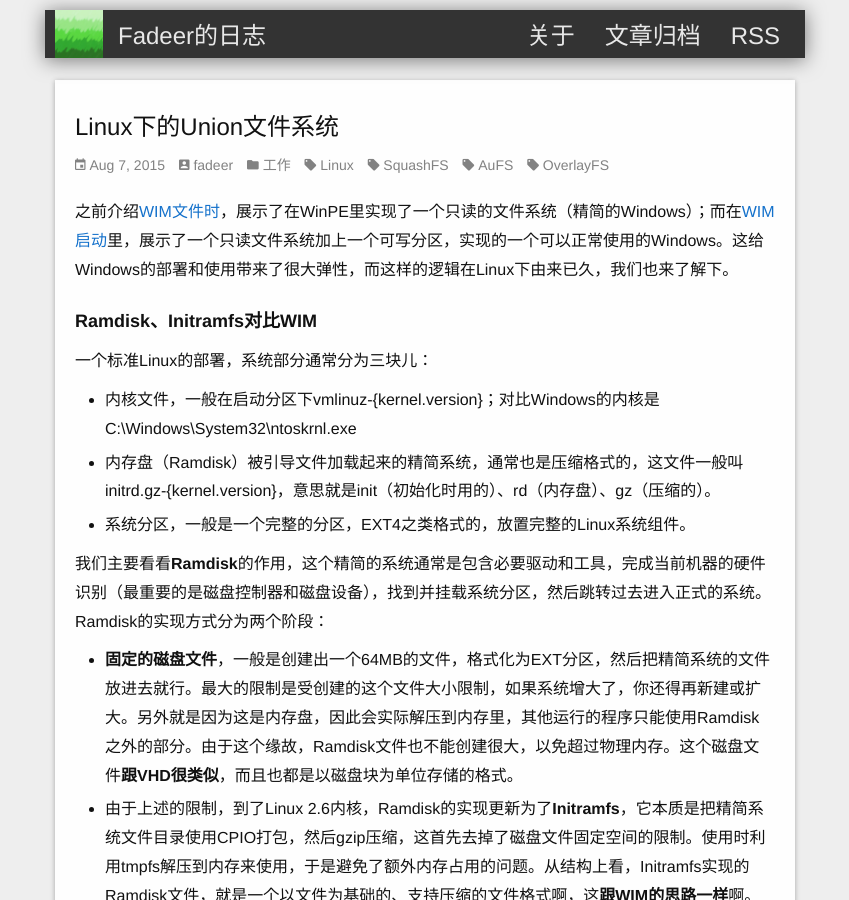
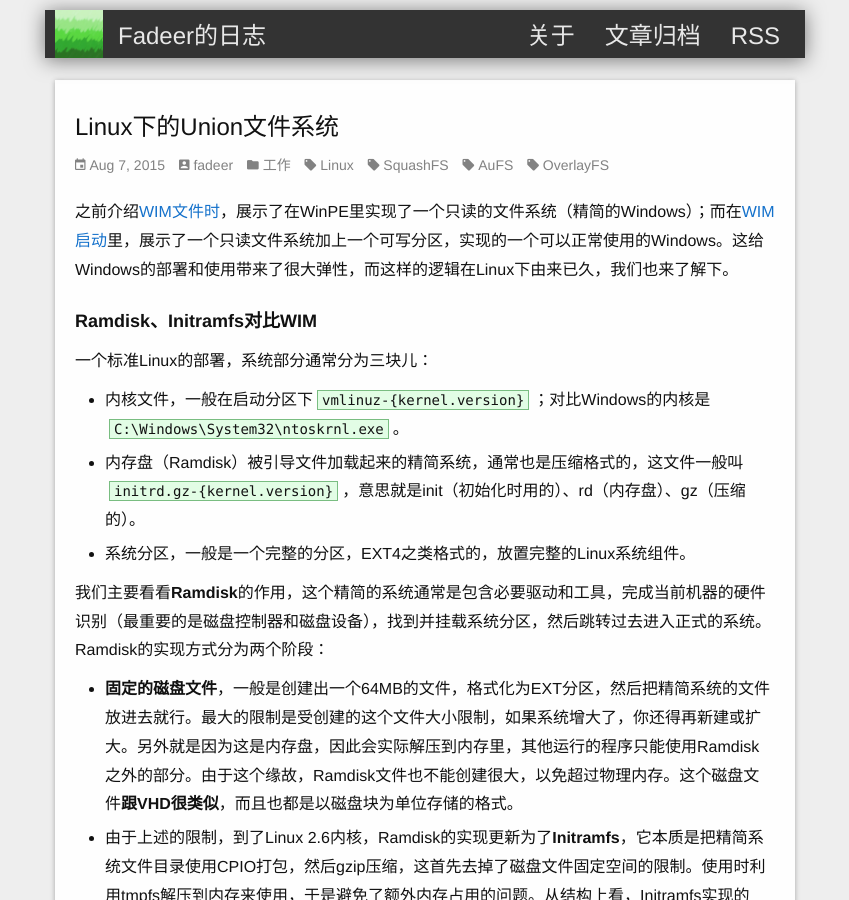
Before and after one commit to fadeer/fadeer.github.io, a Jekyll site: the page built from _posts/2015-08-07-linux-union-filesystem.markdown, in a window 1280 px wide and 900 px high. Shown: the whole window, without its empty margins (215-1064 px from the left). Built offline with Jekyll 4.4.1, drawn with Linux system fonts in a browser that asks for light colours.

```diff
--- a/_posts/2015-08-07-linux-union-filesystem.markdown
+++ b/_posts/2015-08-07-linux-union-filesystem.markdown
@@ -13,8 +13,8 @@ Ramdisk、Initramfs对比WIM
 ----
 一个标准Linux的部署，系统部分通常分为三块儿：
 
-* 内核文件，一般在启动分区下vmlinuz-{kernel.version}；对比Windows的内核是C:\Windows\System32\ntoskrnl.exe
-* 内存盘（Ramdisk）被引导文件加载起来的精简系统，通常也是压缩格式的，这文件一般叫initrd.gz-{kernel.version}，意思就是init（初始化时用的）、rd（内存盘）、gz（压缩的）。
+* 内核文件，一般在启动分区下`vmlinuz-{kernel.version}`；对比Windows的内核是`C:\Windows\System32\ntoskrnl.exe`。
+* 内存盘（Ramdisk）被引导文件加载起来的精简系统，通常也是压缩格式的，这文件一般叫`initrd.gz-{kernel.version}`，意思就是init（初始化时用的）、rd（内存盘）、gz（压缩的）。
 * 系统分区，一般是一个完整的分区，EXT4之类格式的，放置完整的Linux系统组件。
 
 我们主要看看**Ramdisk**的作用，这个精简的系统通常是包含必要驱动和工具，完成当前机器的硬件识别（最重要的是磁盘控制器和磁盘设备），找到并挂载系统分区，然后跳转过去进入正式的系统。Ramdisk的实现方式分为两个阶段：
```
